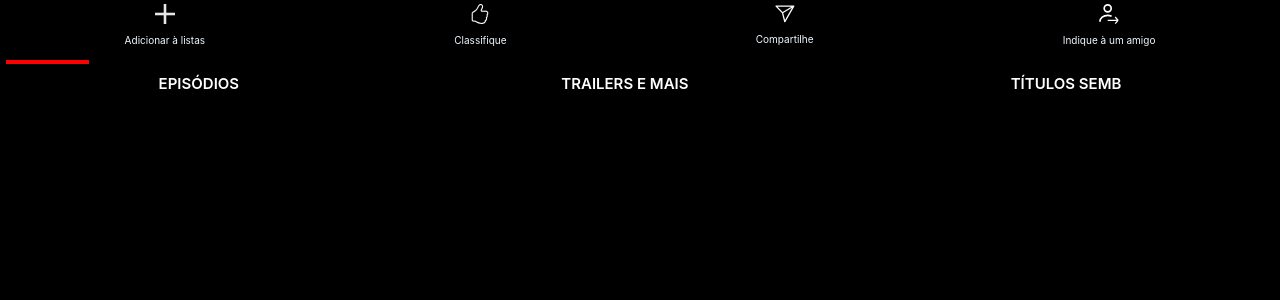
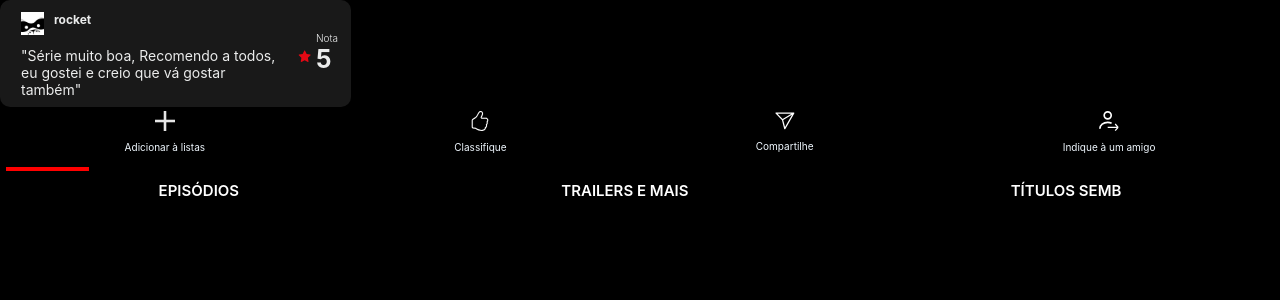
Before and after one commit to Lud-ic/Clone-Netflix-2, a React (Create React App) app: page /description/1 in a window 1280 px wide. Shown: the top 300 px of the page. Built offline with nearby package versions, Linux system fonts and the light colour scheme; a web font is replaced by a local one.

Commit message:
caixa de comentarios da descricao feita

```diff
--- /dev/null
+++ b/src/components/DescriptionComents/index.js
@@ -0,0 +1,33 @@
+import "./style.scss";
+
+const DescriptionsComents = () => {
+  return (
+    <div id="allc">
+      <div id="commentaries">
+        <div id="evcom">
+          <div id="user">
+            <img id="uavatar" src="../../assets/commentaries/racoon.jpg" />
+            <span id="uname">rocket</span>
+          </div>
+          <div id="areac">
+            <span className="tcoment">
+              "Série muito boa, Recomendo a todos, eu gostei e creio que vá
+              gostar também"
+            </span>
+            <div className="ard">
+              <div className="sratediv">
+                <img id="srate" src="../../assets/commentaries/Star.svg" />
+              </div>
+              <div className="rating">
+                <span className="crate">Nota</span>
+                <span id="rate">5</span>
+              </div>
+            </div>
+          </div>
+        </div>
+      </div>
+    </div>
+  );
+};
+
+export { DescriptionsComents };
--- /dev/null
+++ b/src/components/DescriptionComents/style.scss
@@ -0,0 +1,72 @@
+#commentaries {
+  display: flex;
+  flex-direction: column;
+  background-color: rgba(25, 25, 25, 1);
+  border-radius: 10px;
+  width: 351px;
+  height: 107px;
+}
+#evcom {
+  margin-left: 21px;
+  margin-top: 12px;
+}
+#user {
+  display: flex;
+  flex-direction: row;
+  gap: 10px;
+  height: 30px;
+}
+#uname {
+  font-size: 12px;
+  font-weight: 700;
+  color: rgba(235, 236, 236, 1);
+}
+#uavatar {
+  width: 23px;
+  height: 23px;
+}
+#areac {
+  display: flex;
+  flex-direction: row;
+}
+.tcoment {
+  margin-top: 5px;
+  margin-right: 10px;
+  font-weight: 400;
+  font-size: 14px;
+  color: rgba(235, 236, 236, 1);
+}
+.ard {
+  margin-top: -10px;
+  display: flex;
+  gap: 5px;
+}
+.rating {
+  color: rgba(235, 236, 236, 1);
+  display: flex;
+  flex-direction: column;
+  margin-right: 13px;
+  margin-bottom: 17px;
+}
+.crate {
+  font-weight: 300;
+  font-size: 10px;
+  color: rgba(235, 236, 236, 1);
+}
+#rate {
+  font-size: 25px;
+  font-weight: 700;
+  color: rgba(235, 236, 236, 1);
+}
+.sratediv {
+  display: flex;
+  margin-top: 18px;
+}
+#srate {
+  width: 13px;
+  height: 13px;
+}
+#halfc {
+  display: flex;
+  flex-direction: row;
+}
--- a/src/pages/Description/index.js
+++ b/src/pages/Description/index.js
@@ -1,15 +1,16 @@
+import { DescriptionsComents } from "../../components/DescriptionComents";
 import { DescriptionFooter } from "../../components/DescriptionFooter";
 import { DescriptionSection } from "../../components/DescriptionSection";
 import { DescriptionSummary } from "../../components/DescriptionSummary";
 
-
 const Description = () => {
-    return (
-        <>
-            <DescriptionSection/>
-            <DescriptionSummary/>
-            <DescriptionFooter/>
-        </>
-    );
-}
-export { Description }
+  return (
+    <>
+      <DescriptionSection />
+      <DescriptionSummary />
+      <DescriptionsComents />
+      <DescriptionFooter />
+    </>
+  );
+};
+export { Description };
```
Also changed, not shown: public/assets/commentaries/Star.svg (added), public/assets/commentaries/racoon.jpg (added).
